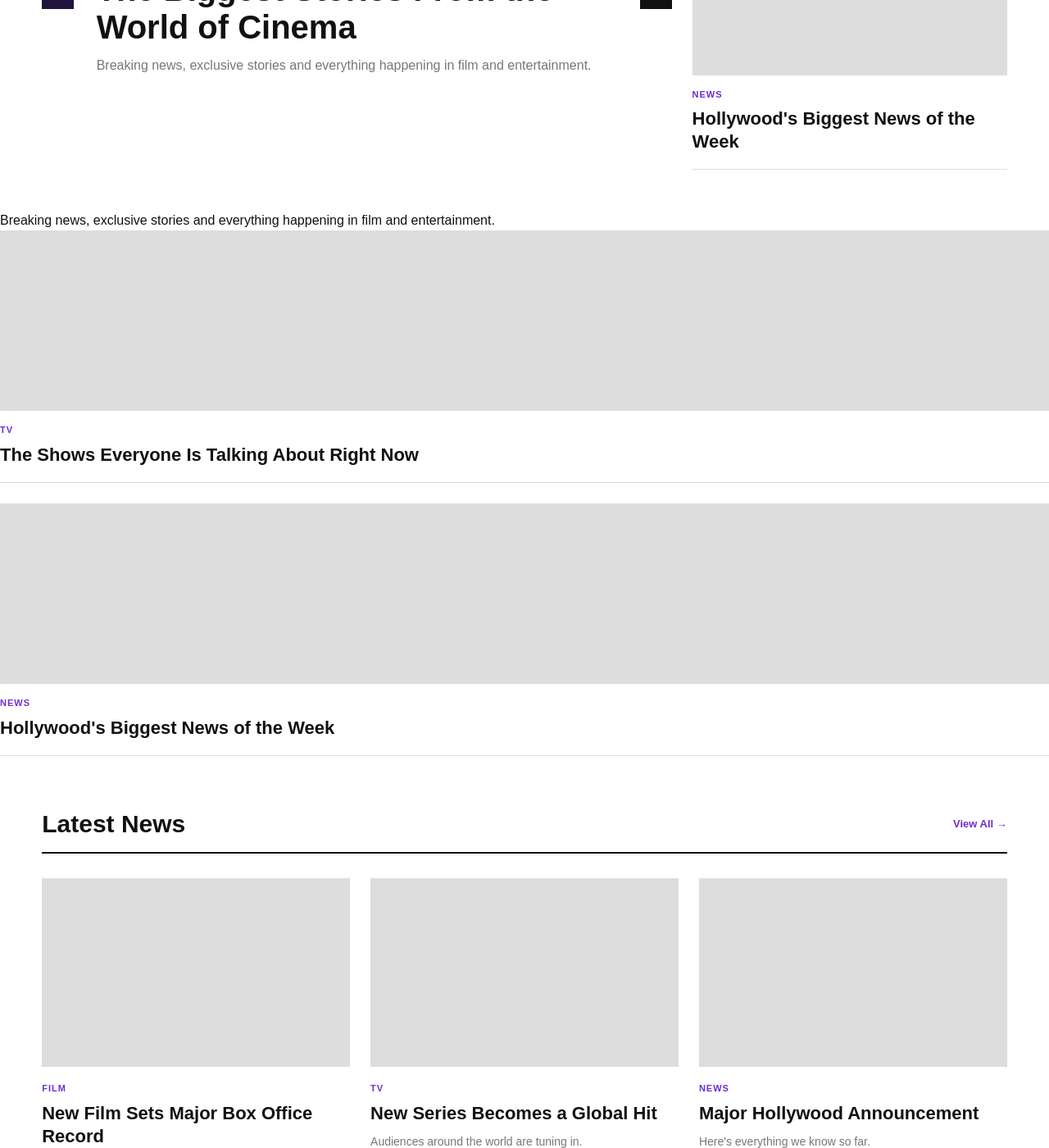
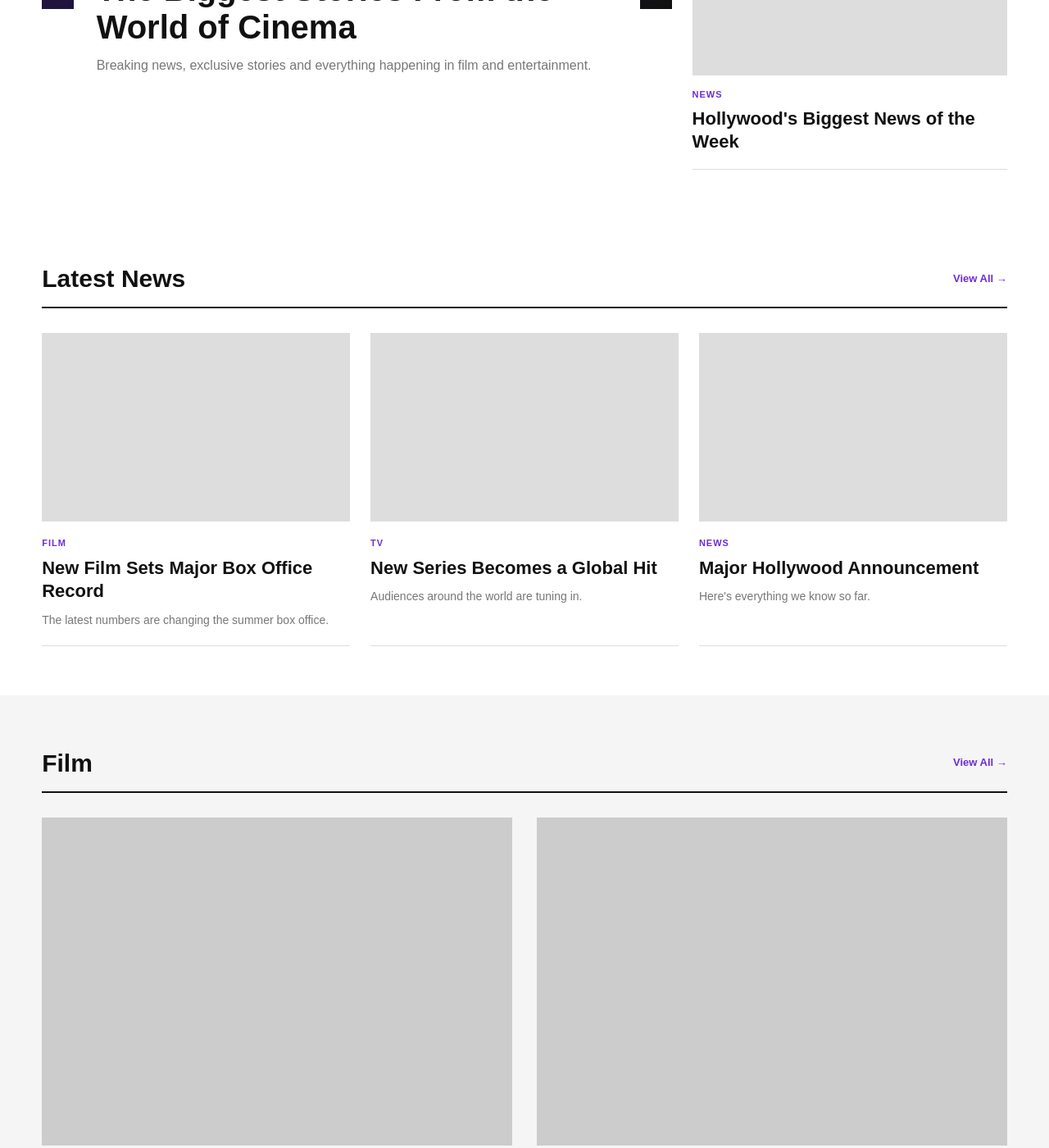
Before and after one commit to cinemadaily/cinemadaily, a Jekyll site: the page index.html, which Jekyll copies as it is, in a window 1280 px wide and 1400 px high, scrolled down 733 px. Shown: the whole window at 82% size. Built offline with Jekyll 4.4.1, drawn with Linux system fonts in a browser that asks for light colours; some of the changed text lies outside the part shown.

Commit message:
Refactor HTML structure and formatting

```diff
--- a/index.html
+++ b/index.html
@@ -1,5 +1,6 @@
 <!DOCTYPE html>
 <html lang="en">
+
 <head>
     <meta charset="UTF-8">
     <meta name="viewport" content="width=device-width, initial-scale=1.0">
@@ -37,14 +38,12 @@
 
         <div class="container logo-row">
 
-            <div class="logo">
+            <a href="index.html" class="logo">
                 CINEMA<span>DAILY</span>
-            </div>
+            </a>
 
         </div>
 
-
-        <!-- NAVIGATION -->
         <nav>
 
             <div class="container nav-inner">
@@ -65,18 +64,21 @@
     </header>
 
 
-    <!-- MAIN CONTENT -->
     <main>
+
         <!-- HERO -->
         <section class="hero-section">
 
             <div class="container hero-grid">
 
-        <!-- MAIN STORY -->
                 <a href="articles/first-article.html" class="hero-main">
 
                     <div class="hero-image">
-                <div class="image-label">FEATURED</div>
+
+                        <div class="image-label">
+                            FEATURED
+                        </div>
+
                     </div>
 
                     <div class="hero-text">
@@ -96,7 +98,6 @@
                 </a>
 
 
-        <!-- SIDE STORIES -->
                 <div class="side-stories">
 
                     <article class="story">
@@ -137,56 +138,9 @@
             </div>
 
         </section>
-                <p>
-                    Breaking news, exclusive stories and everything happening in film and entertainment.
-                </p>
-
-            </div>
-
-        </a>
 
 
-        <!-- SIDE STORIES -->
-        <div class="side-stories">
-
-            <article class="story">
-
-                <div class="story-image"></div>
-
-                <div class="story-content">
-
-                    <span class="category">TV</span>
-
-                    <h2>
-                        The Shows Everyone Is Talking About Right Now
-                    </h2>
-
-                </div>
-
-            </article>
-
-
-            <article class="story">
-
-                <div class="story-image"></div>
-
-                <div class="story-content">
-
-                    <span class="category">NEWS</span>
-
-                    <h2>
-                        Hollywood's Biggest News of the Week
-                    </h2>
-
-                </div>
-
-            </article>
-
-        </div>
-
-    </div>
-
-</section>
+        <!-- LATEST NEWS -->
         <section class="section">
 
             <div class="container">
@@ -198,6 +152,8 @@
                     <a href="#">View All →</a>
 
                 </div>
+
+
                 <div class="news-grid">
 
                     <article class="news-card">
@@ -263,10 +219,6 @@
                     </article>
 
                 </div>
-
-    </a>
-
-    {% endfor %}
 
             </div>
 
@@ -334,24 +286,45 @@
 
                 </div>
 
+
                 <div class="tv-grid">
 
                     <article>
+
                         <div class="small-image"></div>
+
                         <span class="category">TV</span>
-                        <h3>The Most Anticipated Shows Coming Soon</h3>
+
+                        <h3>
+                            The Most Anticipated Shows Coming Soon
+                        </h3>
+
                     </article>
 
+
                     <article>
+
                         <div class="small-image"></div>
+
                         <span class="category">TV</span>
-                        <h3>What to Watch This Week</h3>
+
+                        <h3>
+                            What to Watch This Week
+                        </h3>
+
                     </article>
 
+
                     <article>
+
                         <div class="small-image"></div>
+
                         <span class="category">STREAMING</span>
-                        <h3>The Biggest Streaming Releases</h3>
+
+                        <h3>
+                            The Biggest Streaming Releases
+                        </h3>
+
                     </article>
 
                 </div>
@@ -359,7 +332,6 @@
             </div>
 
         </section>
-
 
     </main>
 
@@ -395,4 +364,5 @@
     </footer>
 
 </body>
+
 </html>
```
Also changed, not shown: other parts of index.html (+2 -5 lines). Lines whose indentation alone changed are shown as unchanged.
